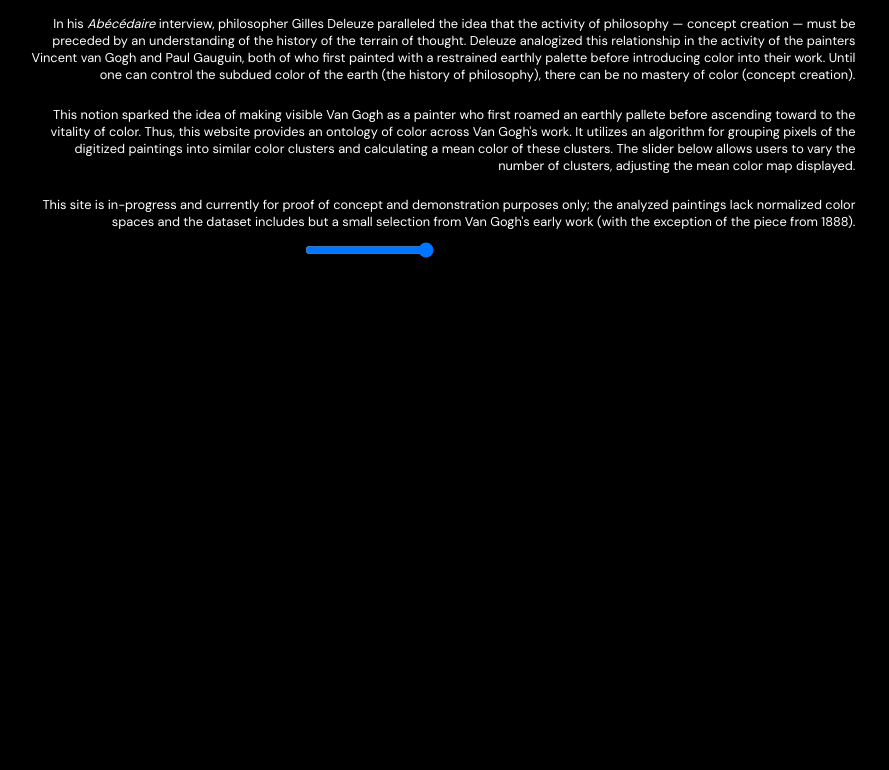
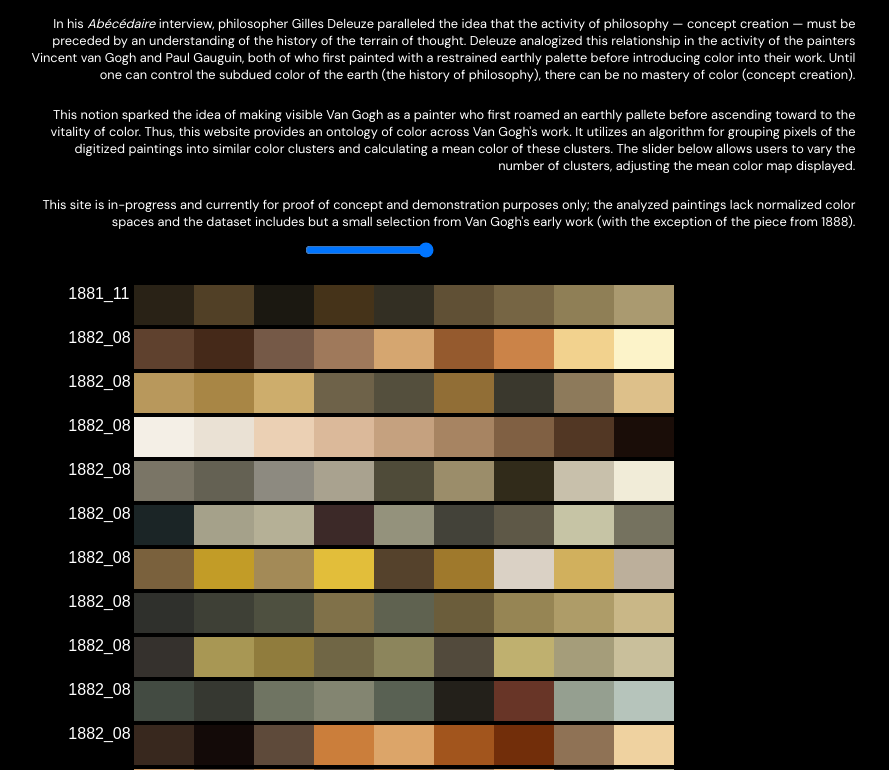
Before and after one commit to farrowulven/farrow.github.io, a plain HTML site: page vangogh/index.html in a window 1280 px wide. Shown: the part 189-959 px from the top of the page, without its empty margins (271-1160 px from the left). Before the commit the page ends 800 px from the top, so only its background shows below. Drawn offline with Linux system fonts and the light colour scheme; a web font is replaced by a local one.

Commit message:
Update index.html

```diff
--- a/vangogh/index.html
+++ b/vangogh/index.html
@@ -13,7 +13,7 @@
         }
 
         table {
-            margin: 0 auto;
+            margin: 0 auto; /* Center horizontally within container */
         }
 
 		h1 {
@@ -22,8 +22,8 @@
 			font-size: 4rem;
 			margin-bottom: 15px;
             text-align: right;
-            line-height: .8;
-            letter-spacing: -5px;
+            line-height: .8; /* Add this line to adjust the line-height */
+            letter-spacing: -5px; /* Add this line to adjust letter-spacing */
 		}
 
         h2 {
@@ -43,7 +43,7 @@
 			margin-top: -10px;
             margin-bottom: 5px;
             display: inline-block;
-            margin-left: 80%;
+            margin-left: 70%;
 		}
 
 		p {
@@ -102,7 +102,7 @@
             border-radius: 6px;
             padding: 5px 5px;
 
-            /* Position tooltip */
+            /* Position the tooltip */
             position: absolute;
             z-index: 1;
             top: 162%;
@@ -148,7 +148,8 @@
 			</tr>
 		</thead>
         <tbody id="table-body">
-<script>
+            <!-- Loop through the JSON data and output the colors --><script>
+    // Load JSON data from output_colors_*.json based on slider value
     var data = {};
     function loadData(optimal_k) {
         fetch(`/vangogh/output_colors_${optimal_k}.json`)
@@ -159,6 +160,57 @@
         })
         .catch(error => console.error(error));
     }
+
+    // Render table based on slider value and JSON data
+    function renderTable(optimal_k, data) {
+        document.querySelector("#table-body").innerHTML = "";
+        Object.keys(data).forEach(element => {
+                        if (data[element].optimal_k == optimal_k) {
+                            var hexColors = data[element].hex_colors;
+                            var row = document.createElement("tr");
+
+                            // Only display the first 7 characters of each element key
+                            var elementCell = document.createElement("td");
+                            elementCell.innerText = element.substring(0, 7);
+
+                            // Add tooltip with image
+                            var tooltipText = document.createElement("span");
+                            tooltipText.classList.add("tooltiptext");
+                            tooltipText.innerHTML = "<img src='/vangogh/img/" + element + ".jpg' style='max-width: 400px;'>";
+                            elementCell.classList.add("tooltip");
+                            elementCell.appendChild(tooltipText);
+
+                            row.appendChild(elementCell);
+
+                            for (var j = 0; j < hexColors.length; j++) {
+                                var colorCell = document.createElement("td");
+                                var colorBox = document.createElement("div");
+
+                                colorBox.style.backgroundColor = hexColors[j];
+                                colorBox.classList.add("color-box");
+
+                                colorCell.appendChild(colorBox);
+                                row.appendChild(colorCell);
+                            }
+
+                            document.querySelector("#table-body").appendChild(row);
+                        }
+                    });
+    }
+
+    // Add event listener to slider
+    document.querySelector("#slider").addEventListener("input", function() {
+        var sliderValue = document.querySelector("#slider").value;
+        if (data[sliderValue]) {
+            // If JSON data is already loaded, render table
+            renderTable(sliderValue, data[sliderValue]);
+        } else {
+            // Otherwise, load JSON data and render table
+            loadData(sliderValue);
+        }
+    });
+
+    // Load initial data for slider value of 7
     loadData(9);
 </script>
 </tbody>
```
